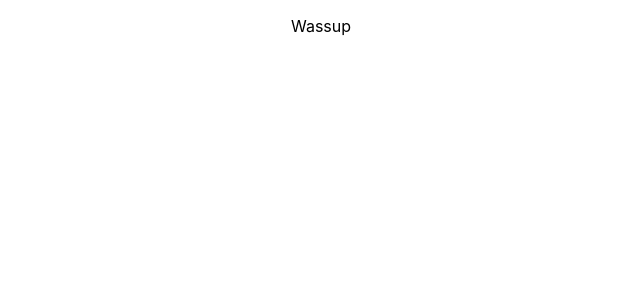
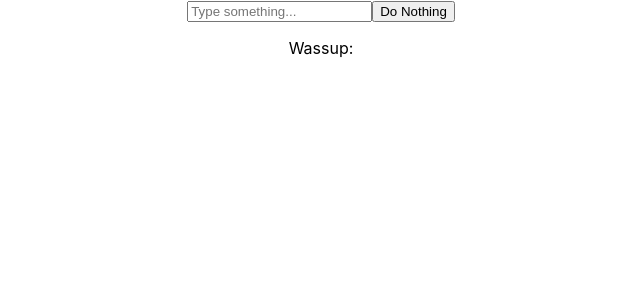
Before and after one commit to aaronliwh/theme_tracker, a React (Create React App) app: page / in a window 1280 px wide. Shown: the top 300 px of the page, without its empty margins (319-959 px from the left). Built offline with nearby package versions, Linux system fonts and the light colour scheme.

Commit message:
push firebase config

```diff
--- a/package.json
+++ b/package.json
@@ -6,6 +6,7 @@
     "@testing-library/jest-dom": "^5.17.0",
     "@testing-library/react": "^13.4.0",
     "@testing-library/user-event": "^13.5.0",
+    "firebase": "^10.7.1",
     "react": "^18.2.0",
     "react-dom": "^18.2.0",
     "react-scripts": "5.0.1",
--- a/src/App.js
+++ b/src/App.js
@@ -1,10 +1,33 @@
-import logo from './logo.svg';
 import './App.css';
+import React, { useState } from 'react';
 
 function App() {
+  const [inputValue, setInputValue] = useState('');
+
+  const handleInputChange = (e) => {
+    setInputValue(e.target.value);
+  };
+
+  const handleButtonClick = () => {
+  };
+
   return (
     <div className="App">
-      <p>Wassup</p>
+      {/* Input field with onChange handler */}
+      <input
+        type="text"
+        value={inputValue}
+        onChange={handleInputChange}
+        placeholder="Type something..."
+      />
+
+      {/* Button with onClick handler */}
+      <button onClick={handleButtonClick}>
+        Do Nothing
+      </button>
+
+      {/* Display the input value */}
+      <p>Wassup: {inputValue}</p>
     </div>
   );
 }
```
Also changed, not shown: 2 other files (tests, documents, lock files or other folders).
